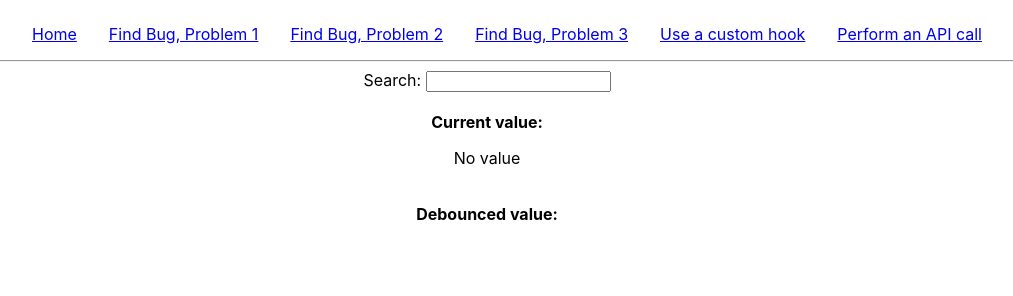
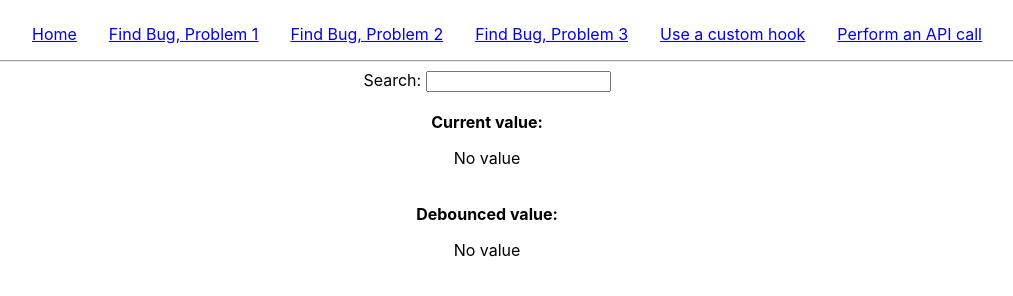
Before and after one commit to TheDevNick/developer-application-nick, a React (Create React App) app: page /custom-react-hook in a window 1280 px wide. Shown: the part 178-474 px from the top of the page, without its empty margins (153-1166 px from the left). Built offline with nearby package versions, Linux system fonts and the light colour scheme.

Commit message:
Hollins:DevTask: implemented debounce input search

```diff
--- a/src/components/CustomReactHook.js
+++ b/src/components/CustomReactHook.js
@@ -1,39 +1,31 @@
-import React, {useState} from 'react';
+import React, { useState } from "react";
+import { useDebounce } from "../hooks/useDebounce";
 
 export const CustomReactHook = () => {
-
-  const [currentValue, setCurrentValue] = useState('');
+  const [currentValue, setCurrentValue] = useState("");
+  const delay = 400;
+  const debouncedVal = useDebounce(currentValue, delay);
 
   const handleChange = (e) => {
     const newValue = e?.target?.value;
     setCurrentValue(newValue);
-  }
+  };
 
-  return <div>
-    Search: <input type="text" onChange={handleChange} />
-    <br/>
-    <br/>
-
+  return (
     <div>
-      <b>
-        Current value:
-      </b>
-      <p>
-        {`${currentValue ? currentValue : 'No value'}`}
-      </p>
+      Search: <input type="text" onChange={handleChange} />
+      <br />
+      <br />
+      <div>
+        <b>Current value:</b>
+        <p>{`${currentValue ? currentValue : "No value"}`}</p>
+      </div>
+      <br />
+      <div>
+        <b>Debounced value:</b>
+        <p>{`${debouncedVal ? debouncedVal : "No value"}`}</p>
+      </div>
+      <br />
     </div>
-    <br/>
-
-    <div>
-      <b>
-        Debounced value:
-      </b>
-      <p>
-        {/* Add the debounced value here */}
-      </p>
-    </div>
-    <br/>
-
-  </div>
-
-}
+  );
+};
--- a/src/hooks/useDebounce.js
+++ b/src/hooks/useDebounce.js
@@ -1,20 +1,22 @@
-import {useEffect} from "react";
+import { useEffect, useState } from "react";
 
 /**
- * A hook that allows for debounce behavior. Will call a callback
- * function with the passed in value after a certain delay if the value hasn't changed.
+ * A hook that allows for debounce behavior. Will take in a value and a delay
  * @param {*} value - value to debounce, can be any type
- * @param {function} callback  - a function to call after value hasn't changed for the duration of the delay
  * @param {number} delay - delay in milliseconds to wait before calling the callback
  */
-export const useDebounce = ({ value, delay, callback }) => {
+export const useDebounce = (value, delay) => {
+  const [debouncedValue, setDebouncedValue] = useState(value);
+
   useEffect(() => {
-    const timer = setTimeout(() => callback(value), delay || 500);
+    const timer = setTimeout(() => {
+      setDebouncedValue(value);
+    }, delay || 500);
 
     return () => {
       clearTimeout(timer);
     };
   }, [value, delay]);
 
-  return value;
+  return debouncedValue;
 };
```
